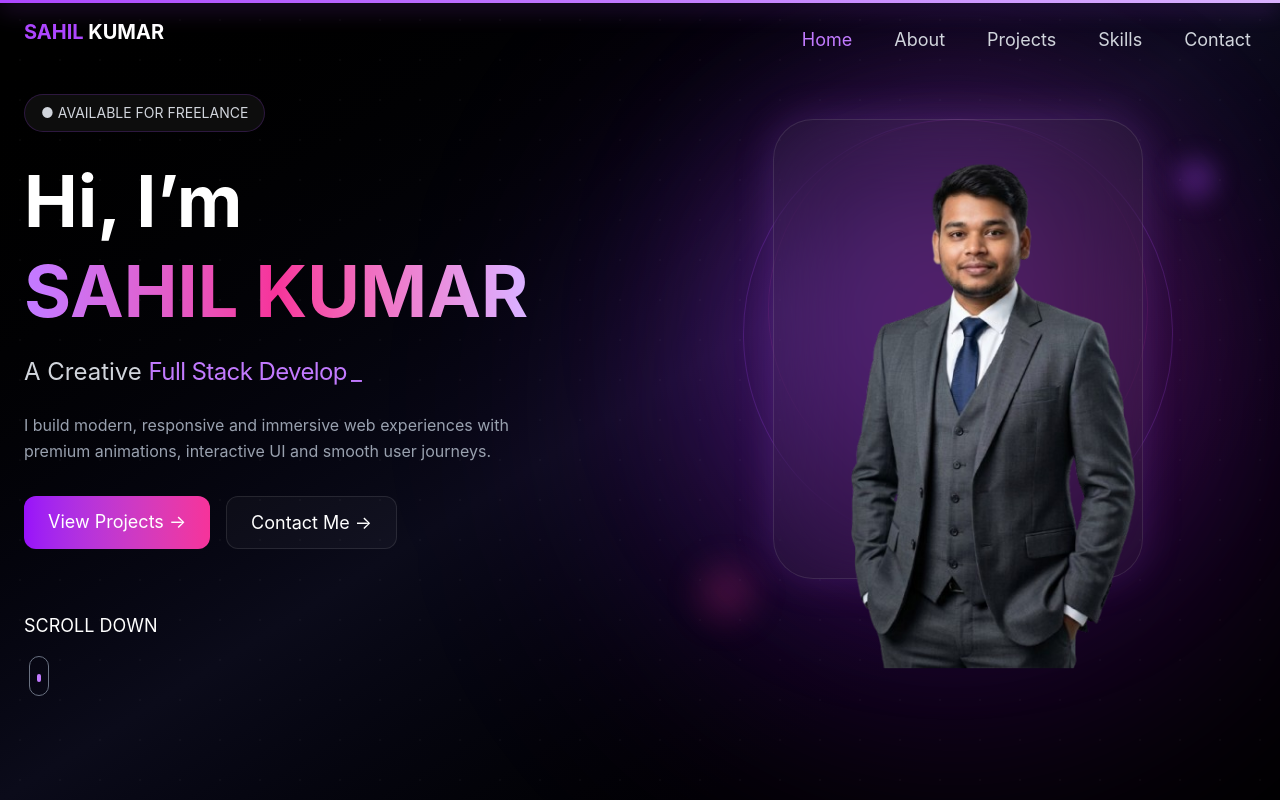
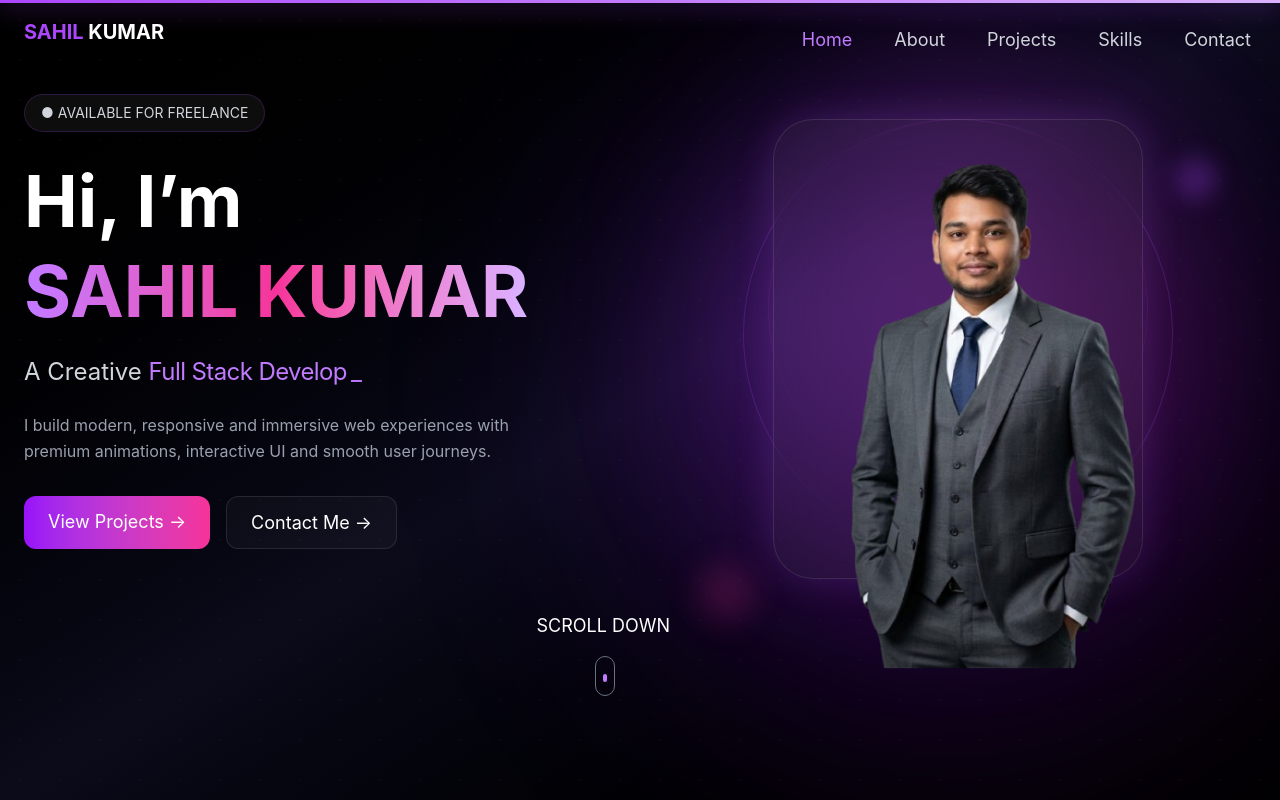
Before and after one commit to Sahilkadam01/latest_portfolio, a React (Vite) app: page / in a window 1280 px wide. Shown: the top 800 px of the page. Built offline with nearby package versions, Linux system fonts and the light colour scheme.

Commit message:
profile section updated

```diff
--- a/src/components/profile_section/ProfileSection.jsx
+++ b/src/components/profile_section/ProfileSection.jsx
@@ -279,13 +279,13 @@ export default function ProfileSection() {
             mt-16
 
             flex-col
-            items-start
+            items-end
 
             text-gray-500
             text-sm
             "
           >
-            <p className="mb-2">SCROLL DOWN</p>
+            <p className="mb-2 relative right-[-50px]">SCROLL DOWN</p>
 
             <Link
               to="about"
```
